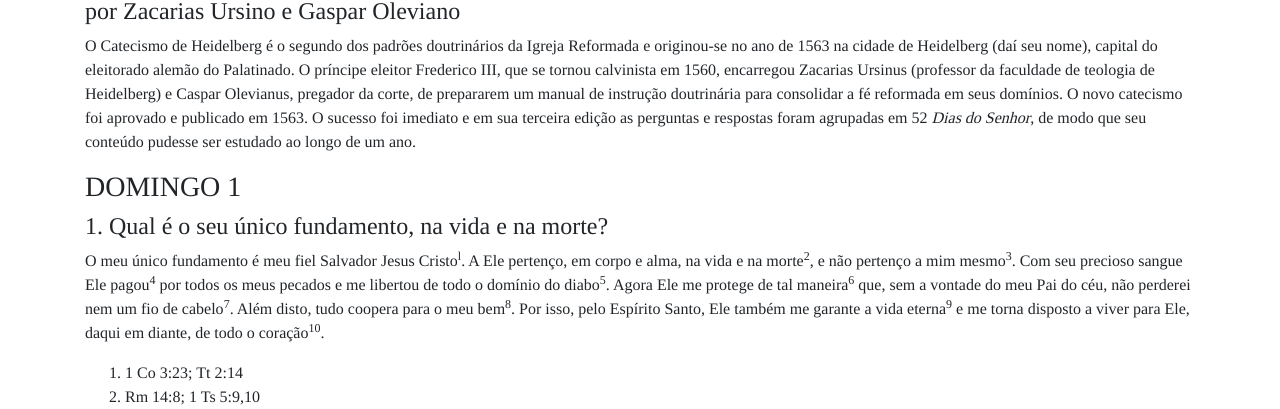
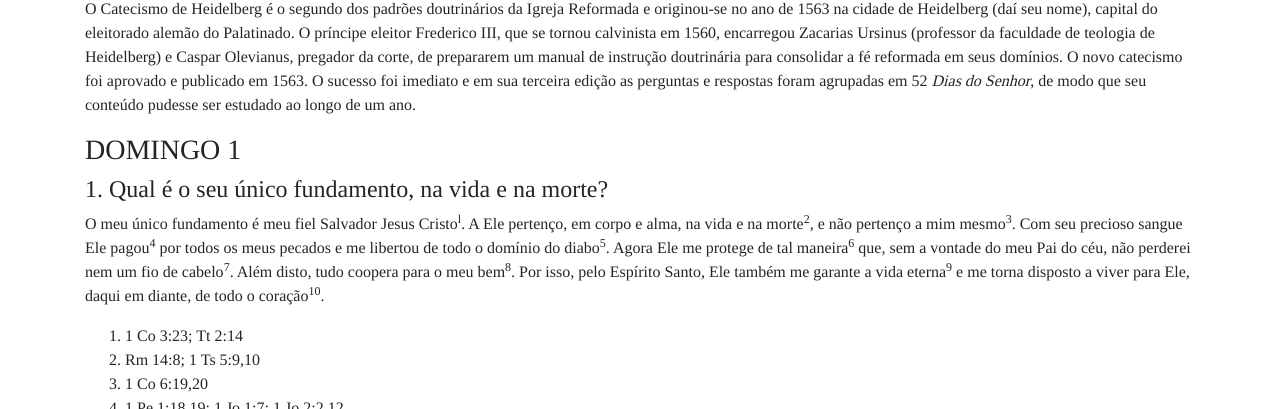
Before and after one commit to brneor/iro.org.br, a Gatsby site: page /heidelberg in a window 1280 px wide. Shown: the part 691-1100 px from the top of the page. Built offline with nearby package versions, Linux system fonts and the light colour scheme; Gatsby itself is replaced by a stand-in of ours.

Commit message:
Update Heildeberg

```diff
--- a/src/pages/heidelberg.js
+++ b/src/pages/heidelberg.js
@@ -19,7 +19,6 @@ export default () => (
         <Row className="mb-3">
             <Col id="confissao" className="heidelberg">
             <h1 className="display-3 text-dark text-center text_font_tinos font_variant_smallcaps">Catecismo de Heidelberg</h1>
-            <h4>por Zacarias Ursino e Gaspar Oleviano</h4>
 <p>O Catecismo de Heidelberg é o segundo dos padrões doutrinários da Igreja Reformada e originou-se no ano de 1563 na cidade de Heidelberg (daí seu nome), capital do eleitorado alemão do Palatinado. O príncipe eleitor Frederico III, que se tornou calvinista em 1560, encarregou Zacarias Ursinus (professor da faculdade de teologia de Heidelberg) e Caspar Olevianus, pregador da corte, de prepararem um manual de instrução doutrinária para consolidar a fé reformada em seus domínios. O novo catecismo foi aprovado e publicado em 1563. O sucesso foi imediato e em sua terceira edição as perguntas e respostas foram agrupadas em 52 <em>Dias do Senhor</em>, de modo que seu conteúdo pudesse ser estudado ao longo de um ano.</p>
 
 
```
